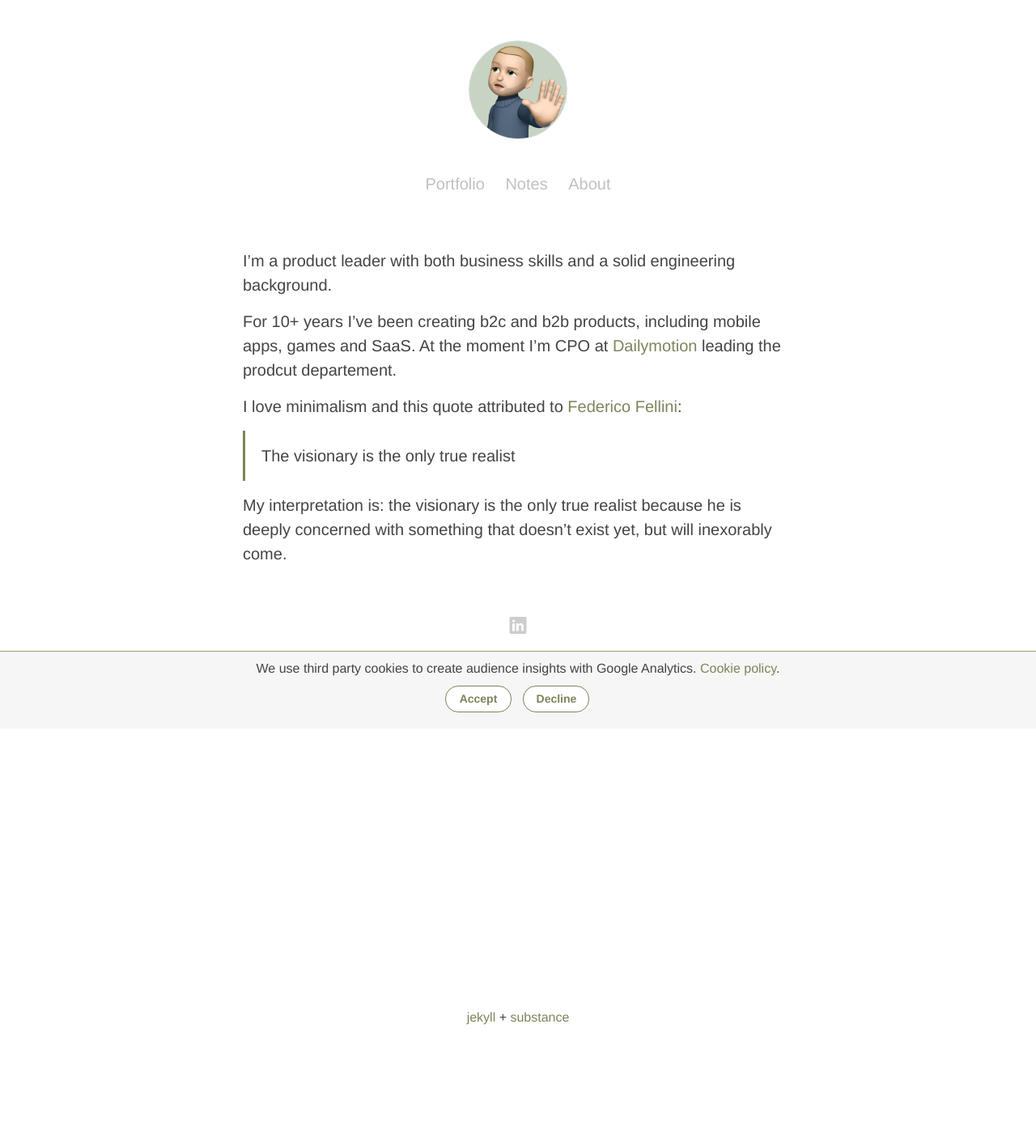
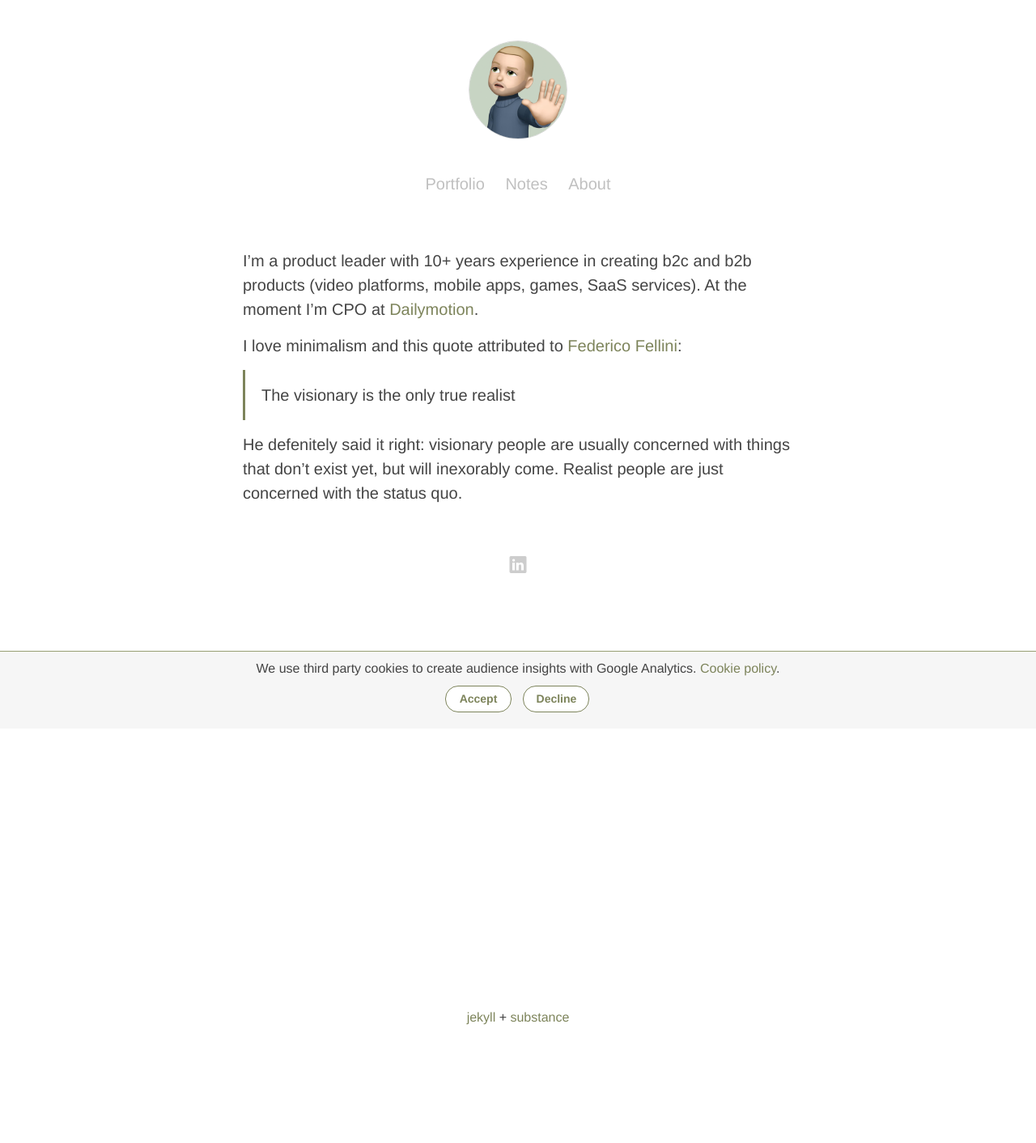
Before and after one commit to paridebroggi/paridebroggi.github.io, a Jekyll site: the page built from about.md, in a window 1280 px wide. Shown: the whole page at 81% size. Built offline with Jekyll 4.4.1, drawn with Linux system fonts in a browser that asks for light colours.

Commit message:
update aboout

```diff
--- a/about.md
+++ b/about.md
@@ -3,12 +3,10 @@ layout: about
 title: About
 navbar_rank: 3
 ---
-I’m a product leader with both business skills and a solid engineering background.
-
-For 10+ years I’ve been creating b2c and b2b products, including mobile apps, games and SaaS. At the moment I'm CPO at [Dailymotion](https://www.dailymotion.com) leading the prodcut departement.
+I’m a product leader with 10+ years experience in creating b2c and b2b products (video platforms, mobile apps, games, SaaS services). At the moment I'm CPO at [Dailymotion](https://www.dailymotion.com).
 
 I love minimalism and this quote attributed to [Federico Fellini](https://en.wikipedia.org/wiki/Federico_Fellini):
 
 > The visionary is the only true realist
 
-My interpretation is: the visionary is the only true realist because he is deeply concerned with something that doesn't exist yet, but will inexorably come.
+He defenitely said it right: visionary people are usually concerned with things that don't exist yet, but will inexorably come. Realist people are just concerned with the status quo.
```
